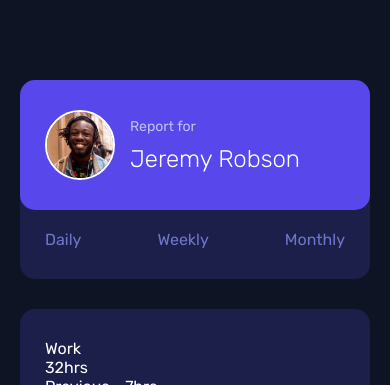
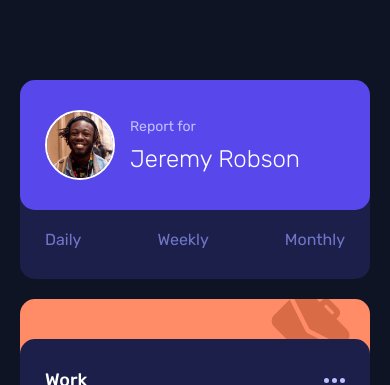
Before and after one commit to edo979/time-tracking-dashboard-main, a plain HTML site: page index.html in a window 390 px wide. Shown: the top 385 px of the page. Drawn offline with Linux system fonts and the light colour scheme.

Commit message:
mobile design finish

```diff
--- a/index.html
+++ b/index.html
@@ -43,10 +43,13 @@
         <p class="monthly">Monthly</p>
       </div>
       <div class="card" id="work">
-        <div class="card-header">Work</div>
+        <div class="card-header">
+          <p>Work</p>
+          <img src="images/icon-ellipsis.svg" alt="ellipsis" />
+        </div>
         <div class="card-data">
-          <div class="data-current">32hrs</div>
-          <div class="data-previous">Previous - 7hrs</div>
+          <div class="card-data-current">32hrs</div>
+          <div class="card-data-previous">Previous - 7hrs</div>
         </div>
       </div>
     </main>
--- a/scss/style.scss
+++ b/scss/style.scss
@@ -8,9 +8,9 @@
 
 $Blue: hsl(246, 80%, 60%);
 
-$Light-red: hsl(15, 100%, 70%);
+$Light-red-1: hsl(15, 100%, 70%);
 $Soft-blue: hsl(195, 74%, 62%);
-$Light-red: hsl(348, 100%, 68%);
+$Light-red-2: hsl(348, 100%, 68%);
 $Lime-green: hsl(145, 58%, 55%);
 $Violet: hsl(264, 64%, 52%);
 $Soft-orange: hsl(43, 84%, 65%);
@@ -21,6 +21,9 @@ $Very-dark-blue: hsl(226, 43%, 10%);
 $Dark-blue: hsl(235, 46%, 20%);
 $Desaturated-blue: hsl(235, 45%, 61%);
 $Pale-Blue: hsl(236, 100%, 87%);
+
+// var
+$border-radius: 15px;
 
 /*
 // IMPORTS
@@ -64,6 +67,23 @@ body {
   color: $Desaturated-blue;
 }
 
+.card-header {
+  p {
+    font-size: 18px;
+    font-weight: 500;
+  }
+}
+
+.card-data {
+  &-current {
+    font-size: 30px;
+    font-weight: 300;
+  }
+  &-previous {
+    font-weight: 300;
+    color: $Pale-Blue;
+  }
+}
 /*
 // LAYOUT
 // ======
@@ -76,11 +96,16 @@ body {
 main {
   margin: 80px 20px;
   // for footer
-  padding-bottom: 20px;
+  padding-bottom: 40px;
+}
+
+.card {
+  margin-bottom: 60px;
 }
 
 .card#user {
   position: relative;
+  margin-bottom: 0;
   z-index: 1;
 }
 
@@ -98,12 +123,13 @@ main {
 }
 
 .nav {
-  transform: translateY(-30px);
+  margin-top: -30px;
 }
 
 footer {
   position: absolute;
   bottom: 0px;
+  left: 25px;
 }
 
 /*
@@ -112,13 +138,48 @@ footer {
 */
 
 .card {
+  position: relative;
   background-color: $Dark-blue;
   padding: 30px 25px;
-  border-radius: 15px;
+  border-radius: $border-radius;
+}
+.card-header {
+  display: flex;
+  align-items: center;
+  justify-content: space-between;
+}
+.card-data {
+  display: flex;
+  align-items: center;
+  justify-content: space-between;
 }
 
 .card#user {
   background-color: $Blue;
+}
+
+.card#work,
+.card#play {
+  &::before {
+    position: absolute;
+    content: '';
+    width: 100%;
+    height: 80px;
+    top: -40px;
+    left: 0;
+    border-radius: $border-radius;
+    background-repeat: no-repeat;
+    background-position-y: -10px;
+    background-position-x: calc(100% - 20px);
+    z-index: -1;
+  }
+}
+
+.card#work {
+  &::before {
+    background-color: $Light-red-1;
+    background-image: url('../images/icon-work.svg');
+  }
 }
 
 .nav {
```
Also changed, not shown: css/style.css.
